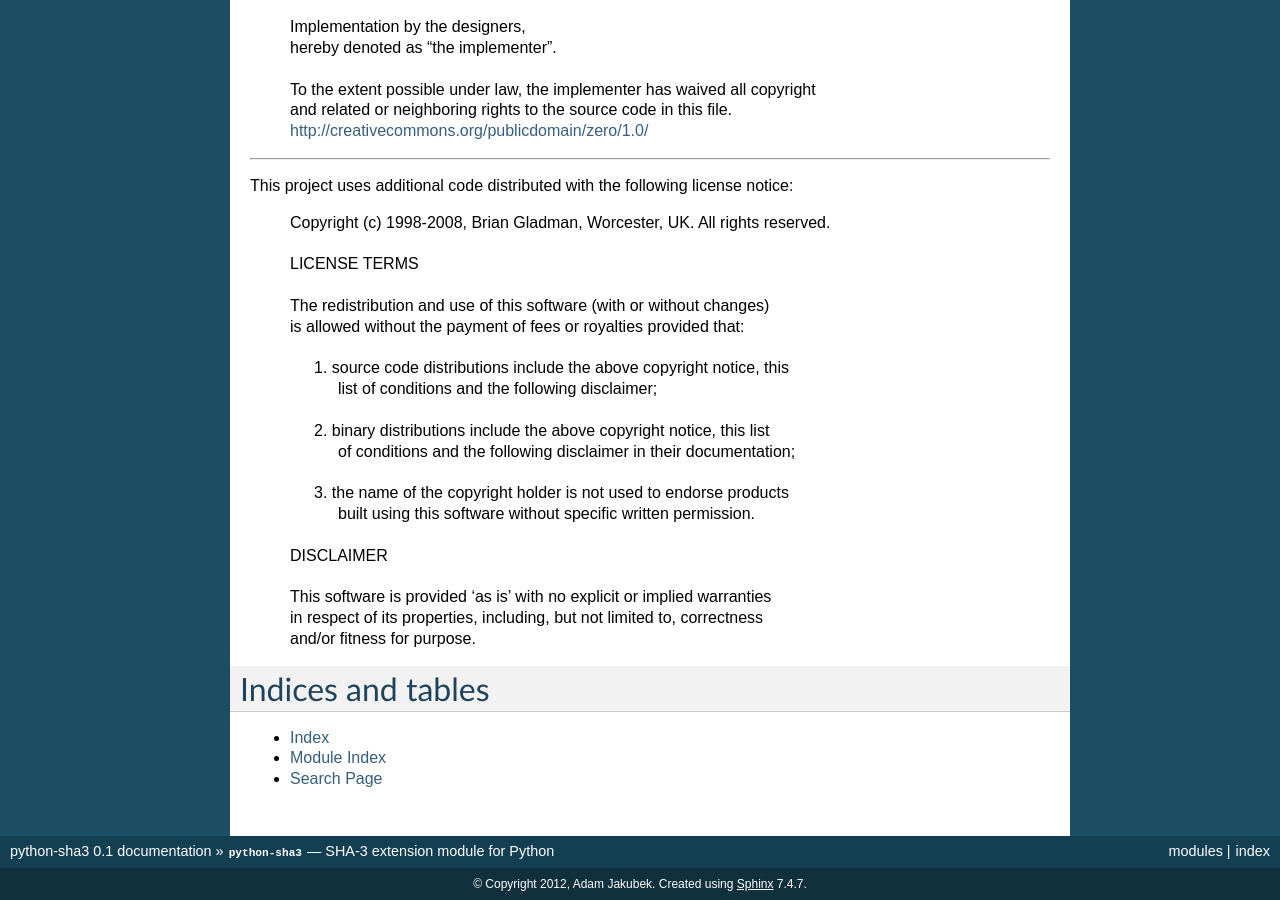
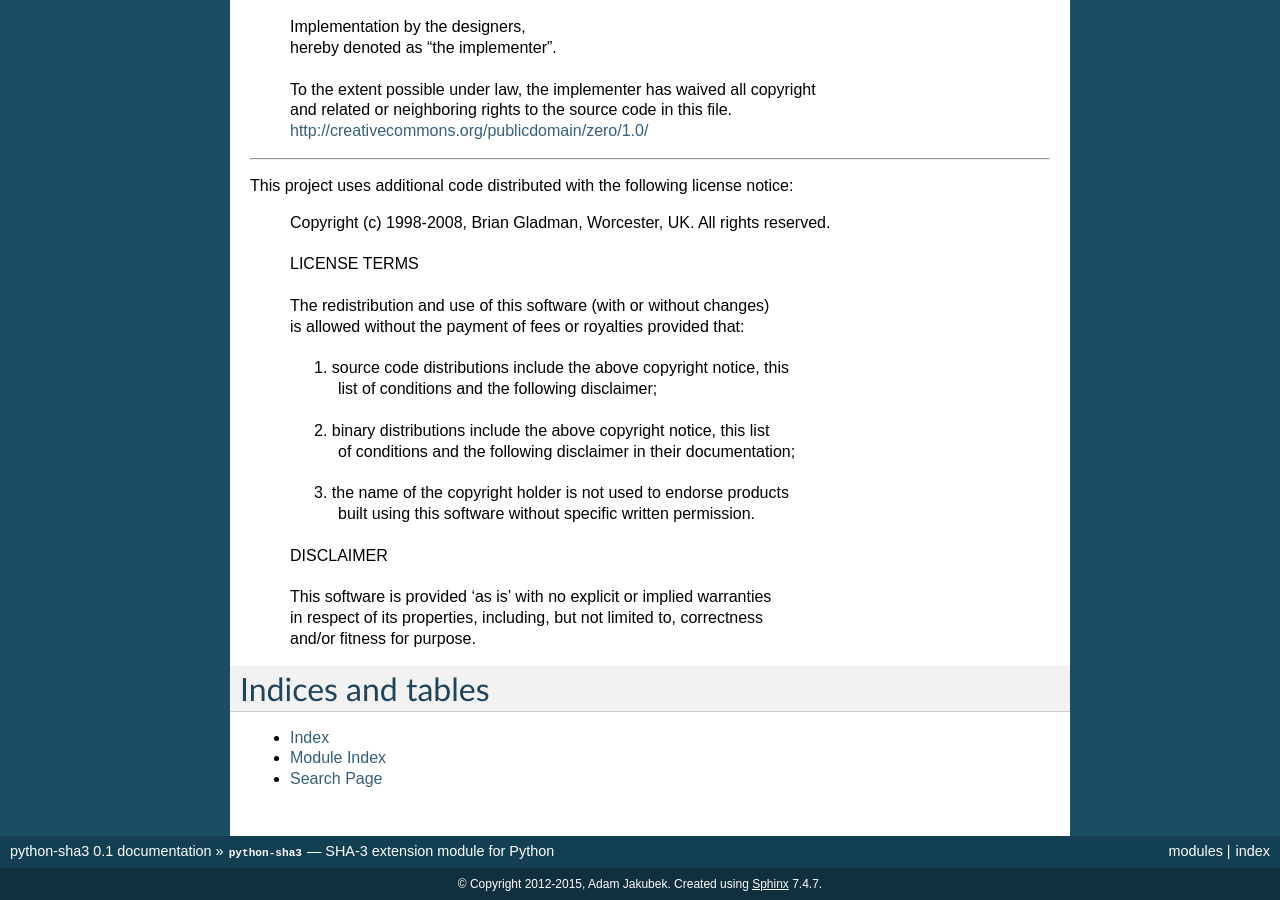
Before and after one commit to ajakubek/python-sha3, a Sphinx documentation site: the page built from docs/index.rst, in a window 1280 px wide and 900 px high, scrolled down 3208 px. Built offline with Sphinx 7.4.7, drawn with Linux system fonts in a browser that asks for light colours; some of the changed text lies outside the part shown.

Commit message:
Updated year in copyright headers

```diff
--- a/docs/conf.py
+++ b/docs/conf.py
@@ -42,7 +42,7 @@
 
 # General information about the project.
 project = u'python-sha3'
-copyright = u'2012, Adam Jakubek'
+copyright = u'2012-2015, Adam Jakubek'
 
 # The version info for the project you're documenting, acts as replacement for
 # |version| and |release|, also used in various other places throughout the
--- a/docs/index.rst
+++ b/docs/index.rst
@@ -164,7 +164,7 @@
 
 The :mod:`python-sha3` module is distributed under the MIT license:
 
-  | Copyright (c) 2012 Adam Jakubek
+  | Copyright (c) 2012-2015 Adam Jakubek
   |
   | Permission is hereby granted, free of charge, to any person obtaining
   | a copy of this software and associated documentation files (the
```
Also changed, not shown: 1 other file.
